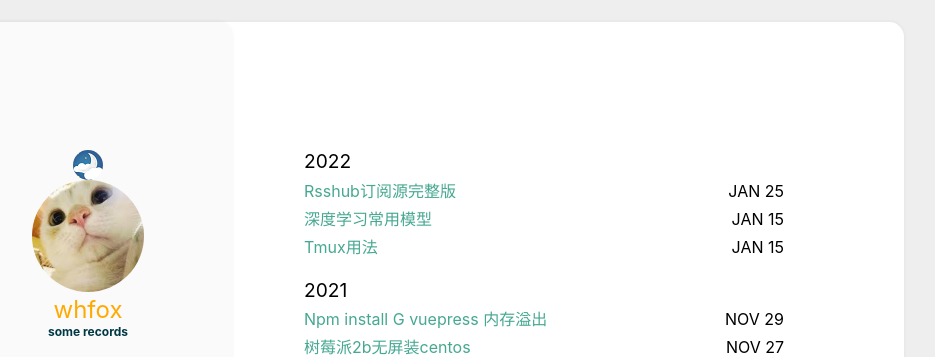
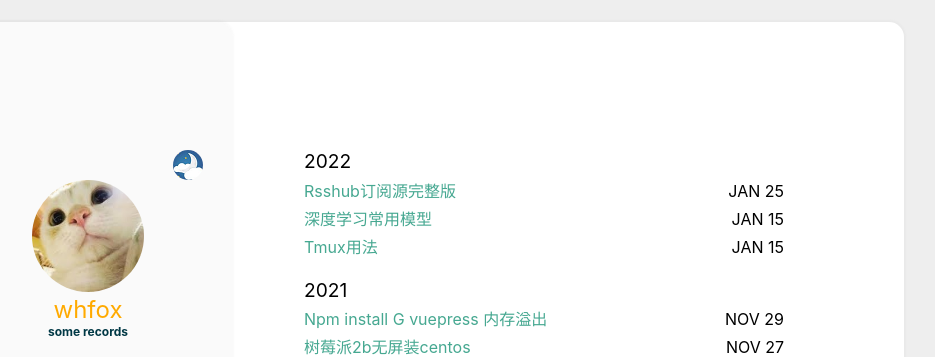
Before and after one commit to whfox/whfox.github.io, a Jekyll site: the page built from index.html, in a window 1280 px wide. Shown: the top 357 px of the page, without its empty margins (216-1151 px from the left). Built offline with Jekyll 4.4.1, drawn with Linux system fonts in a browser that asks for light colours.

Commit message:
Add files via upload

```diff
--- a/assets/css/main.scss
+++ b/assets/css/main.scss
@@ -408,7 +408,7 @@ img {
 
 .button {
     margin-left: auto;
-    margin-right: auto;
+    margin-right: 10%;
 }
 
 .nav {
```
